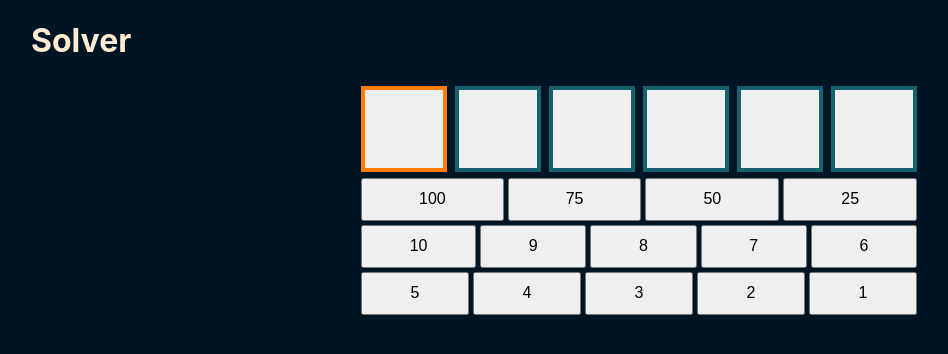
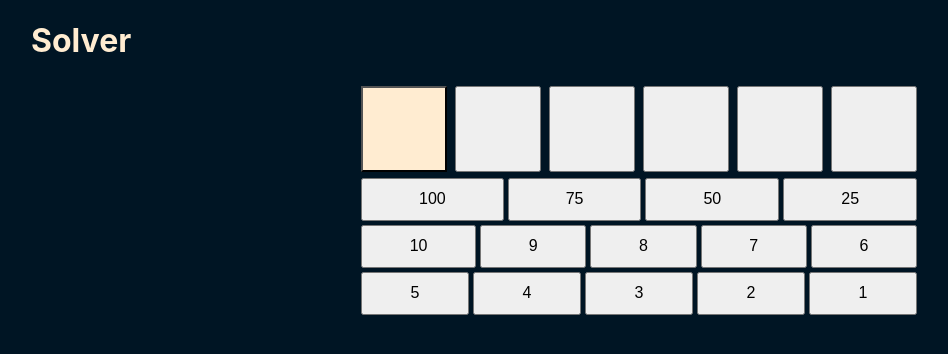
Before and after one commit to jeffs/countdown, a React (Create React App) app: page / in a window 1280 px wide. Shown: the top 354 px of the page, without its empty margins (1-949 px from the left). Built offline with nearby package versions, Linux system fonts and the light colour scheme.

Commit message:
Indicate current place via background, not border
Border is too similar to outline, which is used to indicate focus.  The
current place (where you'll put the next number) is different from focus
(which number you'll choose).

```diff
--- a/src/Solver.css
+++ b/src/Solver.css
@@ -40,9 +40,8 @@
   height: var(--solver-place-size);
   margin: var(--solver-place-gap);
   width: var(--solver-place-size);
-  border: 4px solid var(--ming);
 }
 
 .solver__place--current {
-  border-color: var(--amber-sae-ece);
+  background-color: var(--blanched-almond);
 }
```
